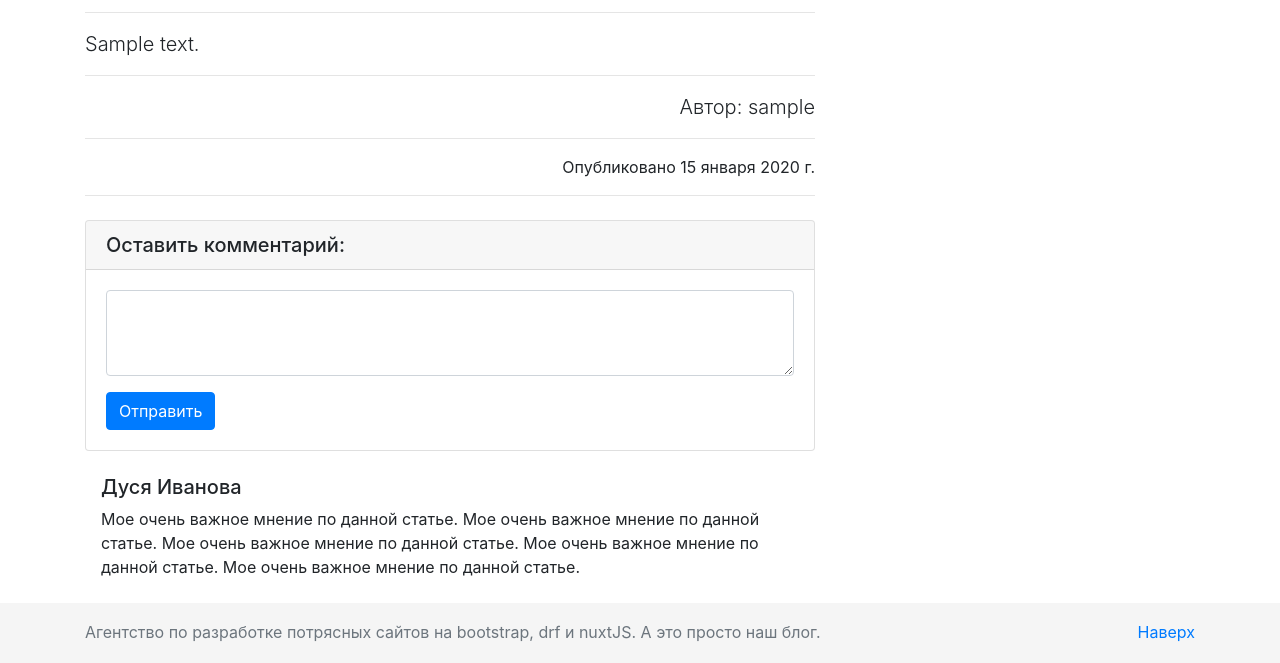
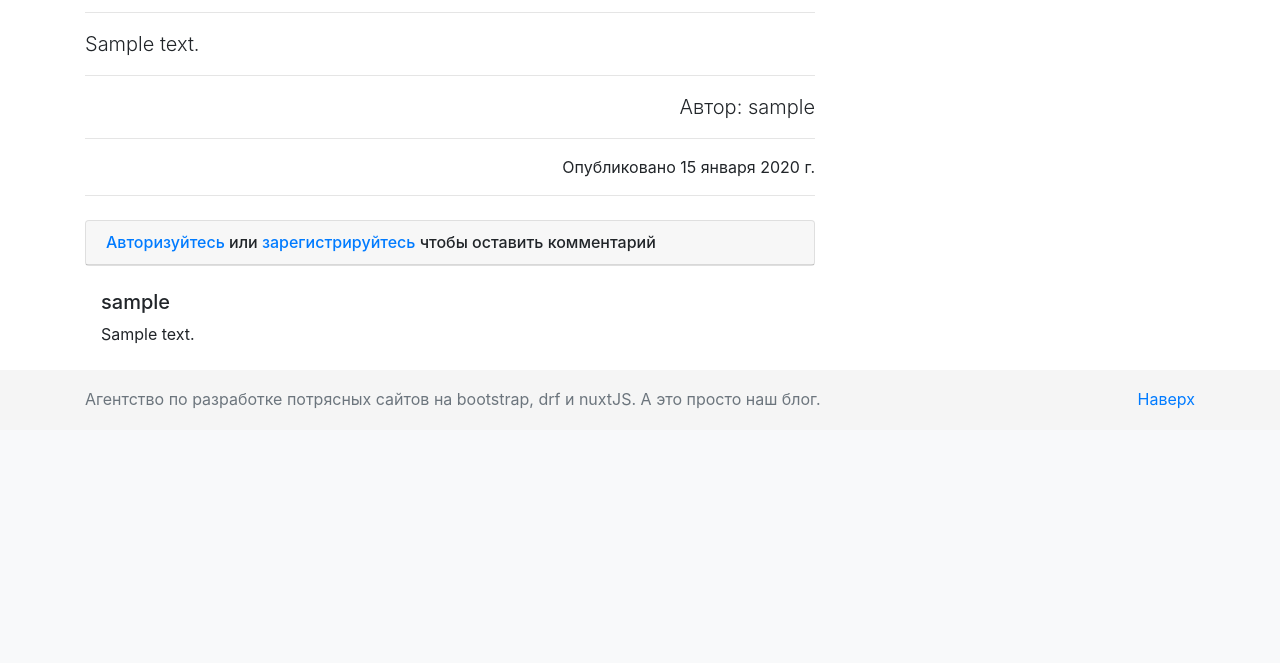
Before and after one commit to AkimovIgor/test_django_blog, a Django app: page /blog/# in a window 1280 px wide. Shown: the part 770-1433 px from the top of the page. After the commit the page ends 1179 px from the top, so only its background shows below. Run offline with Django 4.2, Linux system fonts and the light colour scheme; tables that the repository leaves empty hold one stand-in row (values such as "Sample post"); grey boxes marked "Sample" are stand-in pictures; parts of the project's set-up code (start-up, migrations or seed data) failed here and were passed over; some libraries are stand-ins or nearby versions.

Commit message:
add comments

```diff
--- a/blog/myapp/templates/myapp/components/comments.html
+++ b/blog/myapp/templates/myapp/components/comments.html
@@ -1,19 +1,29 @@
 {% load static %}
 <div class="card my-4">
+    {% if user.is_authenticated %}
         <h5 class="card-header">Оставить комментарий:</h5>
         <div class="card-body">
-        <form>
+            <form action="{% url 'post_detail' slug=post.url %}" method="post">
+                {% csrf_token %}
                 <div class="form-group">
-                <textarea class="form-control" rows="3"></textarea>
+                    {{ comment_form.text }}
                 </div>
                 <button type="submit" class="btn btn-primary">Отправить</button>
             </form>
         </div>
+    {% else %}
+        <h6 class="card-header"><a href="{% url 'signin' %}">Авторизуйтесь</a> или <a href="{% url 'signup' %}">зарегистрируйтесь</a> чтобы оставить комментарий</h6>
+    {% endif %}
 </div>
+
+{% for comment in post.comments.all %}
     <div class="media mb-4">
-    <img class="d-flex mr-3 rounded-circle" src="" alt="">
+        <img class="d-flex mr-3 rounded-circle" src="https://via.placeholder.com/50
+
+C/O https://placeholder.com/" alt="">
         <div class="media-body">
-        <h5 class="mt-0">Дуся Иванова</h5>
-        Мое очень важное мнение по данной статье. Мое очень важное мнение по данной статье. Мое очень важное мнение по данной статье. Мое очень важное мнение по данной статье. Мое очень важное мнение по данной статье.
+            <h5 class="mt-0">{{ comment.username }}</h5>
+            {{ comment.text }}
         </div>
     </div>
+{% endfor %}
```
Lines whose indentation alone changed are shown as unchanged.
